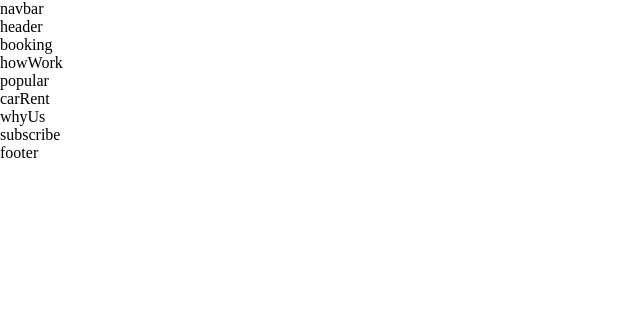
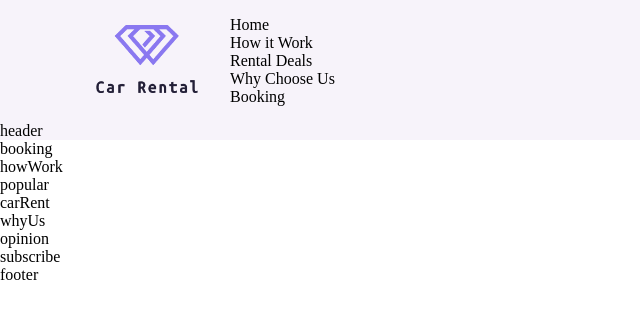
Before and after one commit to espadAbtw/car-rental-froncik, a React (Create React App) app in the folder car-rental/: page / in a window 1280 px wide. Shown: the top 318 px of the page, without its empty margins (0-640 px from the left). Built offline with nearby package versions, Linux system fonts and the light colour scheme.

Commit message:
navbar begginig #1

```diff
--- a/car-rental/src/App.css
+++ b/car-rental/src/App.css
@@ -8,3 +8,61 @@
 body {
      background: var(--color-bg);
 }
+a {
+    color: unset;
+    text-decoration: none;
+}
+
+.section__padding {
+    padding: 4rem 6rem;
+}
+.section__margin {
+    padding: 4rem 6rem;
+}
+
+.scale-up-center {
+	-webkit-animation: scale-up-center 0.4s cubic-bezier(0.390, 0.575, 0.565, 1.000) both;
+	        animation: scale-up-center 0.4s cubic-bezier(0.390, 0.575, 0.565, 1.000) both;
+}
+
+ @-webkit-keyframes scale-up-center {
+    0% {
+      -webkit-transform: scale(0.5);
+              transform: scale(0.5);
+    }
+    100% {
+      -webkit-transform: scale(1);
+              transform: scale(1);
+    }
+  }
+  @keyframes scale-up-center {
+    0% {
+      -webkit-transform: scale(0.5);
+              transform: scale(0.5);
+    }
+    100% {
+      -webkit-transform: scale(1);
+              transform: scale(1);
+    }
+  }
+ /* Tablet */
+  @media screen and (max-width:700px) {
+    .section__padding {
+        padding: 4rem;
+    }
+    .section__margin {
+        margin: 4rem;
+    }
+  }
+  @media screen and (max-width:550px) {
+    .section__padding {
+        padding: 4rem 2rem;
+    }
+    .section__margin {
+        margin: 4rem 2rem;
+    }
+  }
+
+  .color_header{
+    background-color: var(--color-header);
+  }
--- a/car-rental/src/App.js
+++ b/car-rental/src/App.js
@@ -1,13 +1,13 @@
 import React from "react";
 import './App.css';
 import { Footer, Header, HowWork, Popular, Subscribe, WhyUs} from './containers';
-import { Navbar, CarRent, Booking} from './components';
-
+import { Navbar, CarRent, Booking, Opinion} from './components';
+import './index.css'
 
 function App() {
   return (
     <div className="App">
-    <div className="color_bg">
+    <div className="color_header">
         <Navbar/>
         <Header/>
     </div>
@@ -16,6 +16,7 @@ function App() {
       <Popular/>
       <CarRent/>
       <WhyUs/>
+      <Opinion/>
       <Subscribe/>
       <Footer/>
     </div>
--- a/car-rental/src/components/index.js
+++ b/car-rental/src/components/index.js
@@ -1,3 +1,4 @@
 export { default as Booking } from './booking/booking'
 export { default as CarRent } from './carRent/carRent'
 export { default as Navbar } from './navbar/navbar'
+export { default as Opinion } from './opinion/opinion'
--- a/car-rental/src/components/navbar/navbar.css
+++ b/car-rental/src/components/navbar/navbar.css
@@ -0,0 +1,21 @@
+.cr_navbar {
+    display: flex;
+    justify-content: space-between;
+    align-items: center;
+    padding: 1rem 6rem;
+}
+
+.cr_navbar-links {
+    flex: 1;
+    display: flex;
+    justify-content: flex-start;
+    align-items: center;
+}
+
+.cr_navbar-links_logo{
+    margin-right: 2rem;
+}
+.cr_navbar-links_logo img{
+    width: 102px;
+    height: 68px;
+}
--- a/car-rental/src/components/navbar/navbar.jsx
+++ b/car-rental/src/components/navbar/navbar.jsx
@@ -1,8 +1,25 @@
 import React from "react";
-import './navbar.css'
+import {RiMenu3Line, RiCloseLin} from 'react-icons/ri';
+import "./navbar.css";
+import logo from '..//../assets/logo.png'
+function navbar() {
 
-function navbar() {
-  return <div>navbar</div>;
+  return (
+    <div className="cr_navbar">
+      <div className="cr_navbar-links">
+        <div className="cr_navbar-links_logo">
+          <img src={logo} alt="logo"/>
+        </div>
+        <div className="cr_navbar-links_container">
+          <p><a href="#home">Home</a></p>
+          <p><a href="#home">How it Work</a></p>
+          <p><a href="#home">Rental Deals</a></p>
+          <p><a href="#home">Why Choose Us</a></p>
+          <p><a href="#home">Booking</a></p>
+        </div>
+      </div>
+    </div>
+  );
 }
 
 export default navbar;
--- /dev/null
+++ b/car-rental/src/components/opinion/opinion.jsx
@@ -0,0 +1,10 @@
+import React from 'react'
+import './opinion.css'
+
+function opinion() {
+  return (
+    <div>opinion</div>
+  )
+}
+
+export default opinion
--- a/car-rental/src/index.css
+++ b/car-rental/src/index.css
@@ -3,5 +3,11 @@
 :root {
     --font-family: 'Open Sans', sans-serif;
 
-    --color-header:
+    --color-bg: #ffffff;
+    --color-header: #f7f3fa;
+    --color-footer: #2e2a40;
+    --color-button: #8a78f0;
+    --color-text1: #424a54;
+    --color-text2: #231f37;
+    --color-subtext: #5f5e6a;
 }
```
Also changed, not shown: car-rental/src/assets/logo.png (added), car-rental/src/components/opinion/opinion.css (added).
